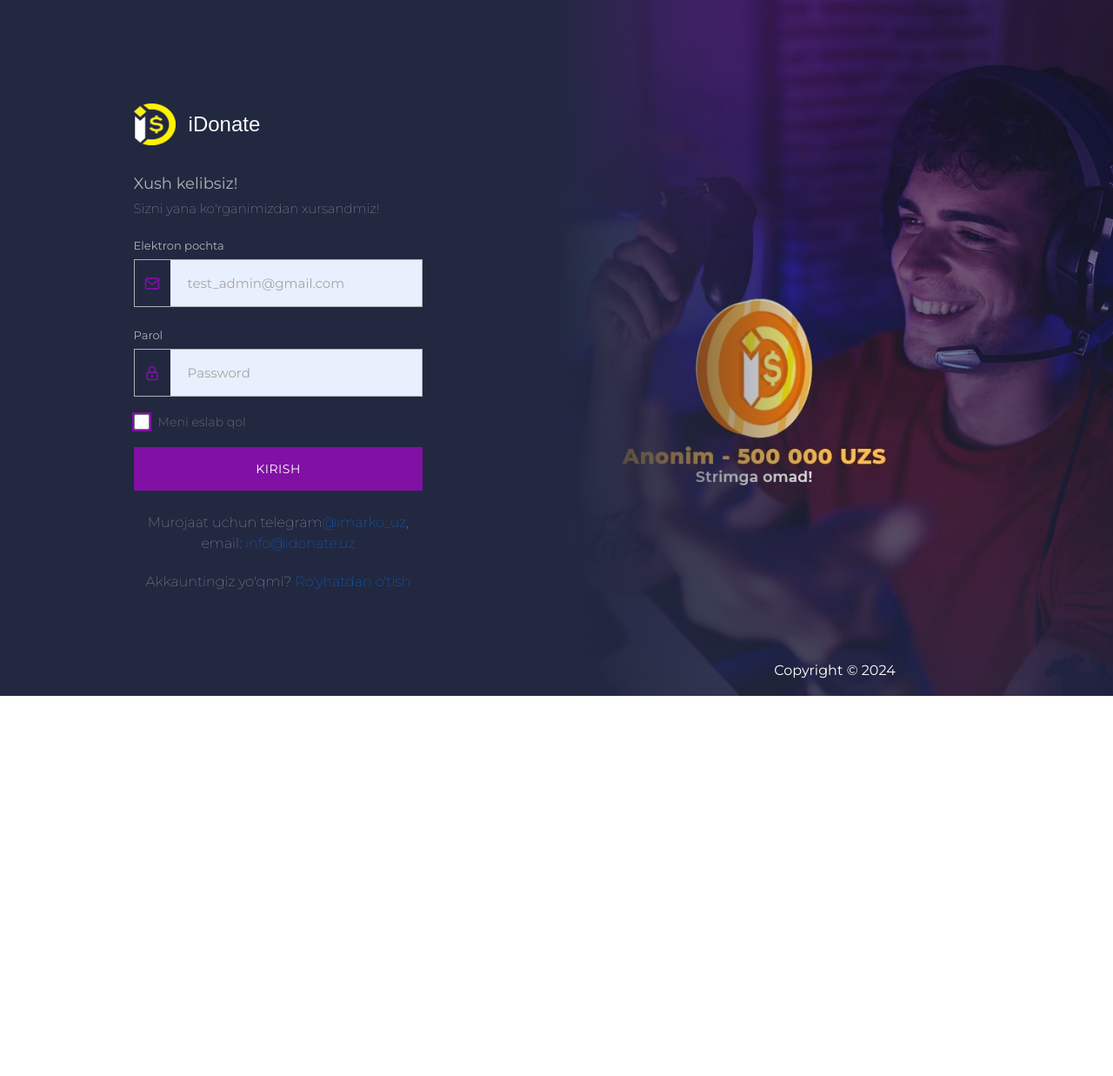
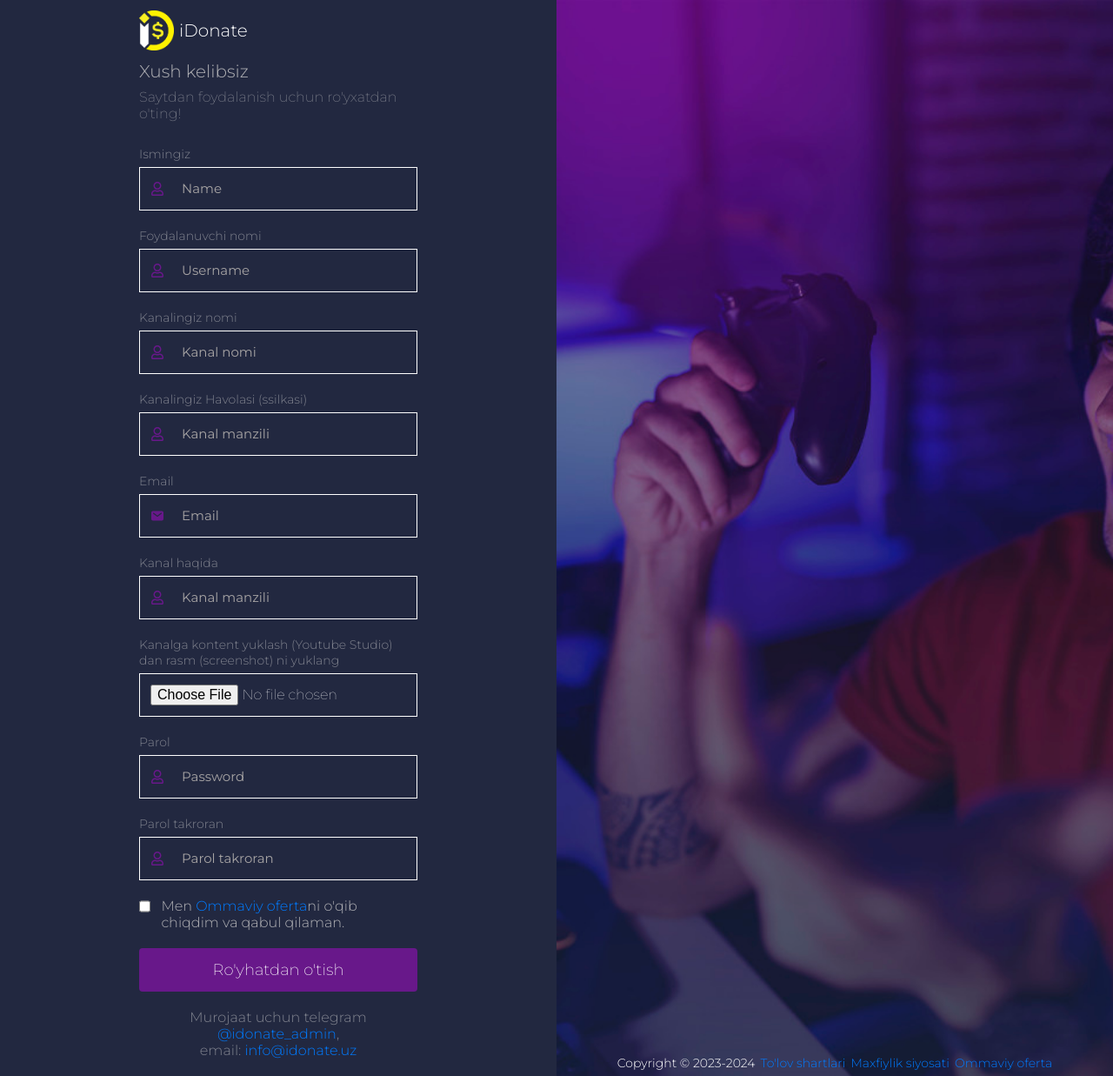
Before and after one commit to bekicom/Idonate-project, a React (Create React App) app: page / in a window 1280 px wide. Before the commit this address led to /login. Shown: the whole page at 87% size. Before the commit the page ends 800 px from the top, so only its background shows below. Built offline with nearby package versions, Linux system fonts and the light colour scheme.

Commit message:
Register qo'shildi

```diff
--- a/package.json
+++ b/package.json
@@ -11,6 +11,7 @@
     "react": "^18.2.0",
     "react-chartjs-2": "^5.2.0",
     "react-dom": "^18.2.0",
+    "react-icons": "^5.2.1",
     "react-router-dom": "^6.22.1",
     "react-scripts": "5.0.1",
     "react-toastify": "^10.0.4",
--- a/src/App.js
+++ b/src/App.js
@@ -1,6 +1,7 @@
 import { Navigate } from "react-router-dom";
 import Auth from "./pages/auth";
 import Layout from "./layout";
+import Register from "./pages/auth/Register";
 
 function App() {
   const auth = localStorage.getItem("token");
@@ -9,8 +10,9 @@ function App() {
   } else {
     return (
       <>
-        <Auth />
-        <Navigate to={"/login"} />
+        {/* <Auth /> */}
+        <Register />
+        {/* <Navigate to={"/login"} /> */}
       </>
     );
   }
--- /dev/null
+++ b/src/pages/auth/Register.jsx
@@ -0,0 +1,126 @@
+import React from "react";
+import { FaRegImage, FaRegUser } from "react-icons/fa";
+import { IoMail } from "react-icons/io5";
+import logo from "../../assets/applogo.png";
+import "./register.css";
+const Register = () => {
+  return (
+    <div className="register">
+      <div className="left">
+        <div className="left-box">
+          <a href="https://idonate.uz/" className="logo">
+            <img src={logo} alt="" />
+            <p>iDonate</p>
+          </a>
+          <div className="text">
+            <h5>Xush kelibsiz</h5>
+            <h6>Saytdan foydalanish uchun ro'yxatdan o'ting!</h6>
+          </div>
+          <div className="inputs">
+            <label htmlFor="name">
+              <p>Ismingiz</p>
+              <div className="input">
+                <FaRegUser />
+                <input type="text" id="name" placeholder="Name" />
+              </div>
+            </label>
+            <label htmlFor="username">
+              <p>Foydalanuvchi nomi</p>
+              <div className="input">
+                <FaRegUser />
+                <input type="text" id="username" placeholder="Username" />
+              </div>
+            </label>
+            <label htmlFor="channelname">
+              <p>Kanalingiz nomi</p>
+              <div className="input">
+                <FaRegUser />
+                <input type="text" id="channelname" placeholder="Kanal nomi" />
+              </div>
+            </label>
+            <label htmlFor="channellink">
+              <p>Kanalingiz Havolasi (ssilkasi)</p>
+              <div className="input">
+                <FaRegUser />
+                <input
+                  type="text"
+                  id="channellink"
+                  placeholder="Kanal manzili"
+                />
+              </div>
+            </label>
+            <label htmlFor="email">
+              <p>Email</p>
+              <div className="input">
+                <IoMail />
+                <input type="email" id="email" placeholder="Email" />
+              </div>
+            </label>
+            <label htmlFor="about_channel">
+              <p>Kanal haqida</p>
+              <div className="input">
+                <FaRegUser />
+                <input
+                  type="text"
+                  id="about_channel"
+                  placeholder="Kanal manzili"
+                />
+              </div>
+            </label>
+            <label htmlFor="screenshot">
+              <p>
+                Kanalga kontent yuklash (Youtube Studio) dan rasm (screenshot)
+                ni yuklang
+              </p>
+              <div className="input">
+                <input style={{ color: "white" }} type="file" id="screenshot" />
+              </div>
+            </label>
+            <label htmlFor="password">
+              <p>Parol</p>
+              <div className="input">
+                <FaRegUser />
+                <input type="password" id="password" placeholder="Password" />
+              </div>
+            </label>
+            <label htmlFor="password_again">
+              <p>Parol takroran</p>
+              <div className="input">
+                <FaRegUser />
+                <input
+                  type="text"
+                  id="password_again"
+                  placeholder="Parol takroran"
+                />
+              </div>
+            </label>
+          </div>
+          <div className="checkbox">
+            <input type="checkbox" />
+            <p>
+              Men{" "}
+              <a href="https://idonate.uz/assets/terms.pdf">Ommaviy oferta</a>
+              ni o'qib chiqdim va qabul qilaman.
+            </p>
+          </div>
+          <button>Ro'yhatdan o'tish</button>
+          <p>
+            Murojaat uchun telegram{" "}
+            <a href="https://t.me/idonate_admin">@idonate_admin</a>, <br />
+            email: <a href="mailto:info@idonate.uz">info@idonate.uz</a>
+          </p>
+        </div>
+      </div>
+      <div className="right">
+        <p>Copyright © 2023-2024</p>
+        <a href="https://idonate.uz/terms-of-service/payments">
+          To'lov shartlari
+        </a>
+        <a href="https://idonate.uz/privacy-policy">Maxfiylik siyosati</a>
+        <a href="https://idonate.uz/public-offer">Ommaviy oferta</a>
+      </div>
+    </div>
+  );
+};
+
+export default Register;
--- /dev/null
+++ b/src/pages/auth/register.css
@@ -0,0 +1,139 @@
+.register {
+  max-width: 1440px;
+  width: 100%;
+  display: flex;
+  width: 100vw;
+}
+.left {
+  width: 50%;
+  display: flex;
+  background-color: #222840;
+  justify-content: center;
+  min-height: 100vh;
+}
+.logo {
+  display: flex;
+  align-items: center;
+  gap: 6px;
+}
+.logo > img {
+  width: 40px;
+}
+.logo > p {
+  color: #ffffff;
+  font-size: 20px;
+  font-weight: 300;
+}
+.text {
+  display: flex;
+  flex-direction: column;
+}
+.text > h5 {
+  color: #b1b1b5;
+  font-size: 20px;
+  font-weight: 300;
+}
+.text > h6 {
+  color: #80838e;
+  font-size: 16px;
+  font-weight: 200;
+}
+.left-box {
+  width: 50%;
+  padding-block: 20px;
+  display: flex;
+  flex-direction: column;
+  background-color: transparent;
+  gap: 20px;
+}
+.inputs {
+  display: flex;
+  flex-direction: column;
+  gap: 20px;
+}
+.inputs > label {
+  display: flex;
+  flex-direction: column;
+  gap: 6px;
+}
+.input {
+  display: flex;
+  align-items: center;
+  gap: 20px;
+  padding-inline: 12px;
+  border: 1px solid white;
+  min-height: 50px;
+}
+.input > :first-child {
+  color: #68188a;
+}
+.input > input {
+  flex: 1;
+  border: none !important;
+  outline: none !important;
+  background-color: transparent;
+  color: #fff;
+  border-radius: 4px;
+}
+.inputs > label > p {
+  color: #80838e;
+  font-size: 14px;
+  font-weight: 300;
+}
+.checkbox {
+  display: flex;
+  gap: 12px;
+}
+.checkbox > input {
+  border: none !important;
+  outline: none !important;
+  width: 20px;
+  height: 20px;
+}
+.checkbox > p {
+  font-size: 16px;
+  font-weight: 300;
+  color: #b1b1b5;
+}
+.checkbox > p > a {
+  color: #007bff;
+}
+.left-box > button {
+  width: 100%;
+  display: flex;
+  align-items: center;
+  justify-content: center;
+  height: 50px;
+  background-color: #68188a;
+  color: #fff;
+  font-weight: 200;
+  font-size: 18px;
+  border-radius: 4px;
+}
+.left-box > p {
+  color: #80838e;
+  font-size: 16px;
+  font-weight: 300;
+  text-align: center;
+}
+.left-box > p > a {
+  color: #007bff;
+}
+.right {
+  background-image: url(../../assets/register.jpg);
+  width: 50%;
+  background-repeat: no-repeat;
+  min-height: 100vh;
+  background-size: cover;
+  display: flex;
+  align-items: end;
+  justify-content: center;
+  gap: 6px;
+  padding-block-end: 6px;
+  color: #fff;
+  font-size: 14px;
+  font-weight: 300;
+}
+.right > a {
+  color: #007bff;
+}
```
Also changed, not shown: src/assets/register.jpg (added), 1 other file (tests, documents, lock files or other folders).
